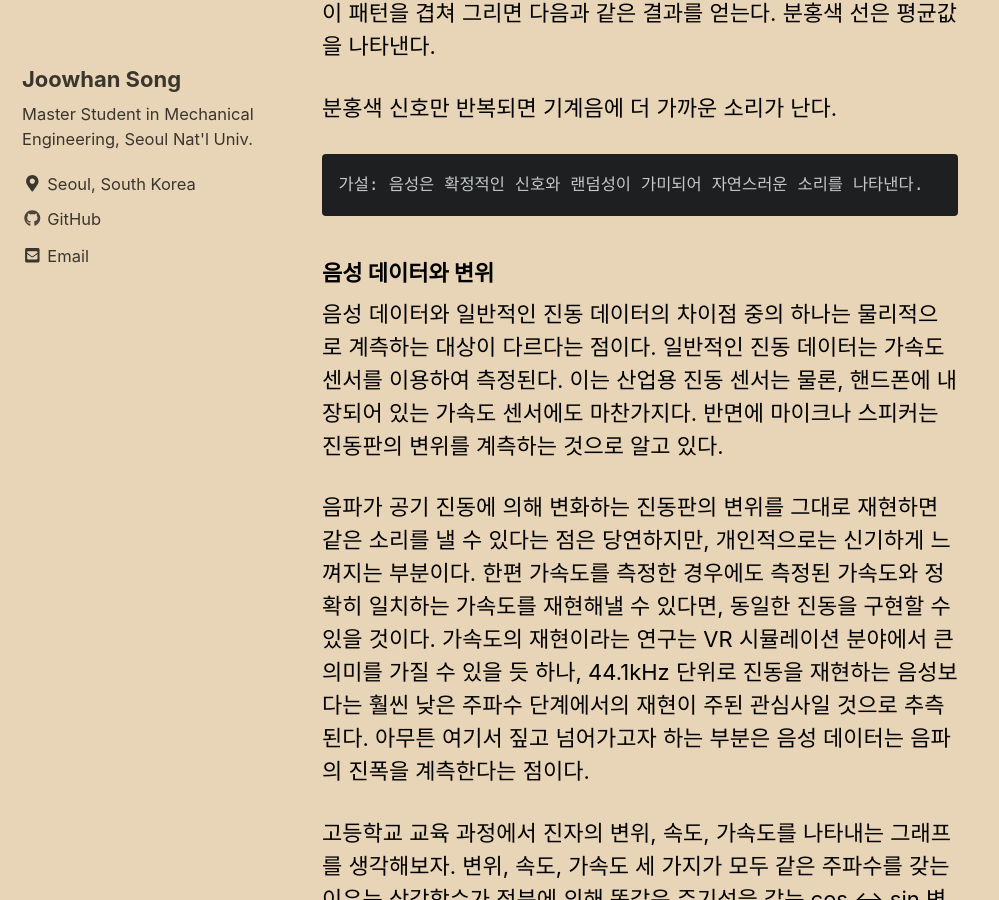
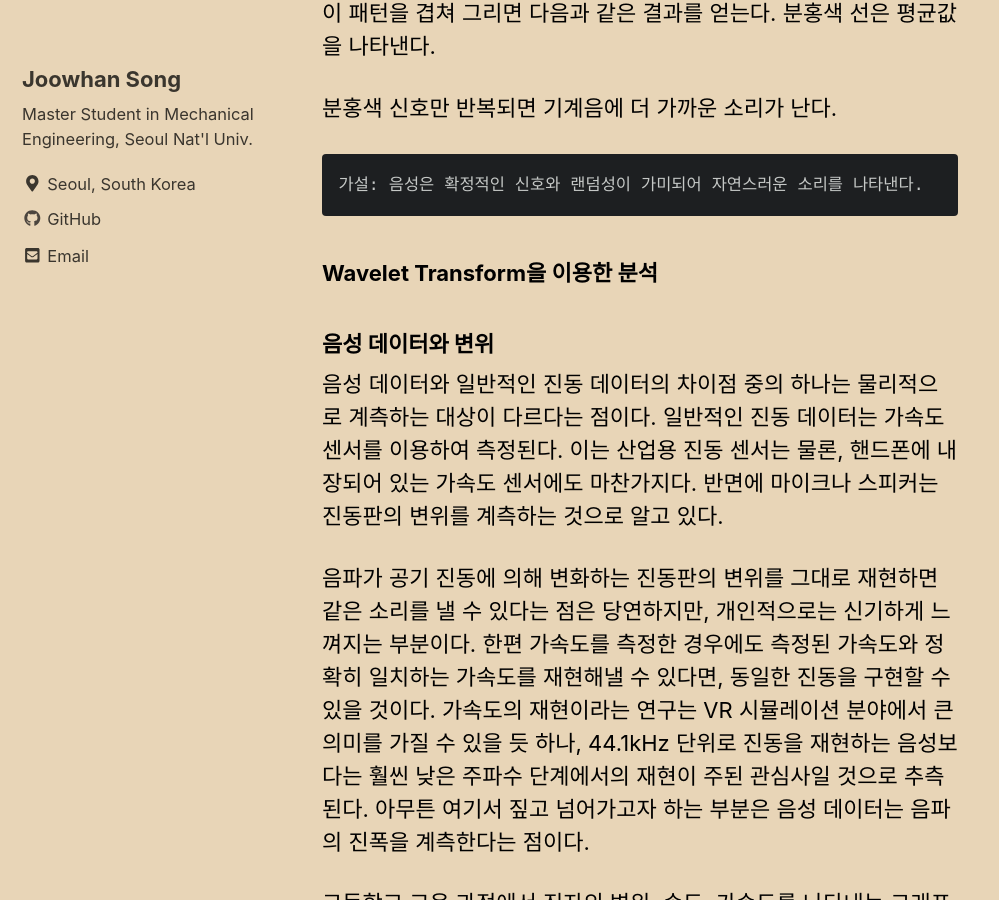
Before and after one commit to Joovvhan/joovvhan.github.io, a Jekyll site: the page built from _posts/2019-01-05-voice-analysis.md, in a window 1280 px wide and 900 px high, scrolled down 3081 px. Shown: the whole window, without its empty margins (0-999 px from the left). Built offline with Jekyll 4.4.1, drawn with Linux system fonts in a browser that asks for light colours; cached includes are drawn as plain includes; nearby versions of some CDN libraries.

Commit message:
Added heading for Wavelet Transform

````diff
--- a/_posts/2019-01-05-voice-analysis.md
+++ b/_posts/2019-01-05-voice-analysis.md
@@ -48,6 +48,9 @@ Harmonic이란, 간단하게 말하면 배수 진동이라고 할 수 있다.
 가설: 음성은 확정적인 신호와 랜덤성이 가미되어 자연스러운 소리를 나타낸다.
 ```
 
+### Wavelet Transform을 이용한 분석
+
+
 ### 음성 데이터와 변위
 
 음성 데이터와 일반적인 진동 데이터의 차이점 중의 하나는 물리적으로 계측하는 대상이 다르다는 점이다.
````
